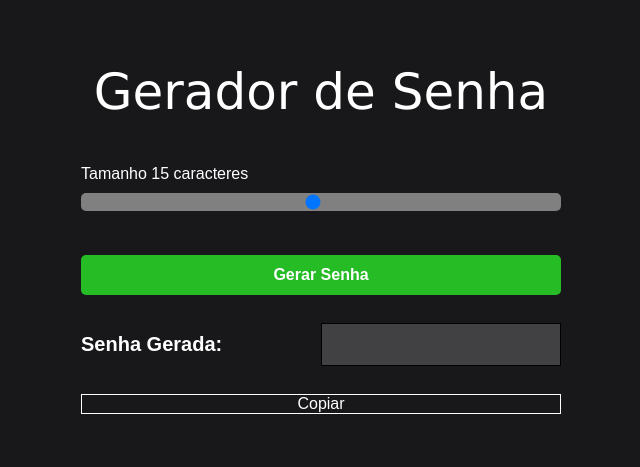
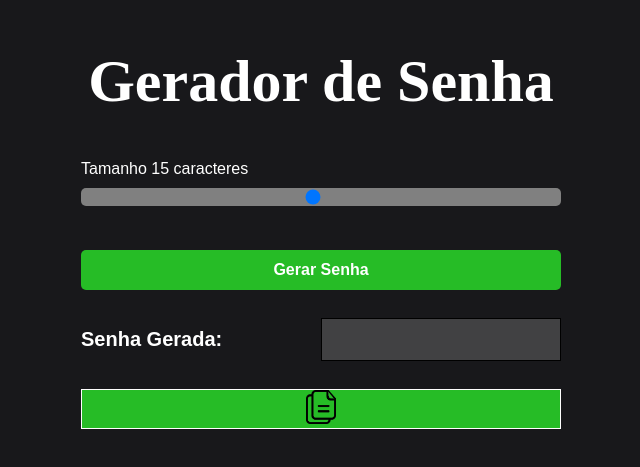
Before and after one commit to jheanbryan/site-gerador-de-senha, a plain HTML site: page index.html in a window 1280 px wide. Shown: the part 155-622 px from the top of the page, without its empty margins (319-959 px from the left). Drawn offline with Linux system fonts and the light colour scheme.

Commit message:
new font and copy icon

```diff
--- a/index.html
+++ b/index.html
@@ -24,7 +24,7 @@
     </div>
 
     <div class="div-senha">
-        <span class="copiar-senha" onclick="copiarSenha()">Copiar</span>
+        <span class="copiar-senha" onclick="copiarSenha()"><img src="img/pngwing.com.png" alt=""></span>
     </div>
 </body>
 </html>
--- a/style.css
+++ b/style.css
@@ -4,6 +4,10 @@
     margin: 0 auto;
     box-sizing: border-box;
     color: #fff;
+}
+@font-face {
+    font-family: 'burbank';
+    src: url(font/burbank-big-condensed-bold.otf) format(otf);
 }
 body {
     background-color: #18181B;
@@ -16,10 +20,11 @@ body {
 }
 .logo{
     max-width: 500px;
-    font-family: Verdana, Geneva, Tahoma, sans-serif;
+    font-family: 'burbank';
     margin-bottom: 30px; /*margem inferior, desgrudar do texto  */
     text-align: center;
-    font-size: 50px;
+    font-size: 60px;
+    font-weight: bold;
 }
 main{
     max-width: 480px;
@@ -77,4 +82,9 @@ main{
     text-align: center;
     border: 1px solid white;
     transition: 0.5s;
+    background-color: rgb(38, 188, 38);
 }
+img{
+    width: 30px;
+    height: auto;
+}
```
